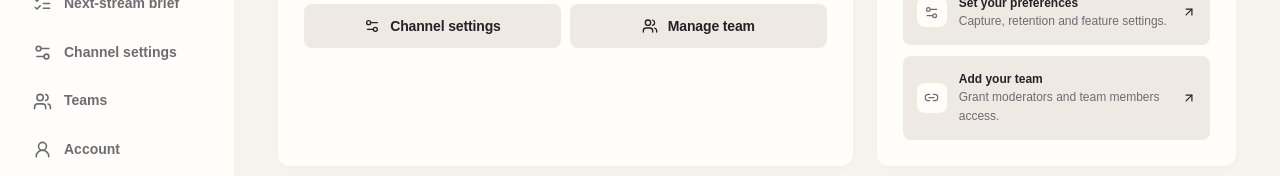
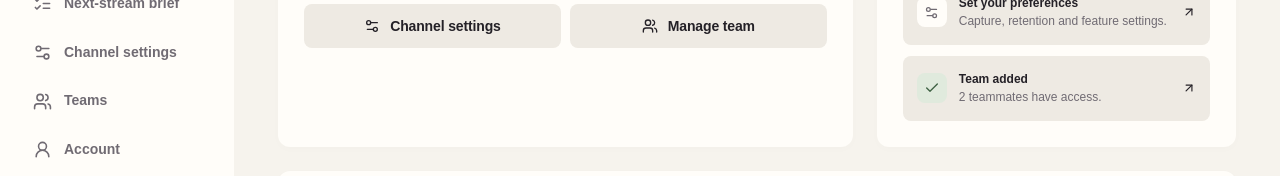
Before and after one commit to Folareen/Lore, a Next.js app in the folder apps/web/: page /demo in a window 1280 px wide. Shown: the part 427-603 px from the top of the page. Built offline with nearby package versions, Linux system fonts and the light colour scheme; no server answers.

Commit message:
fix(web): complete team setup from actual memberships

```diff
--- a/apps/web/src/features/workspace/overview.tsx
+++ b/apps/web/src/features/workspace/overview.tsx
@@ -1,6 +1,6 @@
 'use client';
 import Link from 'next/link';
-import { useState } from 'react';
+import { useEffect, useState } from 'react';
 import {
   ArrowUpRight,
   Check,
@@ -16,12 +16,50 @@ import { useWorkspace } from './workspace-context';
 import { Avatar } from '../../components/avatar';
 import { TwitchMark } from '../../components/brand';
 import { QuickCapture } from '../open-loops/quick-capture';
+import { useLiveRefresh } from '../continuity/live-updates';
+type TeamProgress =
+  | { channelId: string; status: 'ready'; count: number }
+  | { channelId: string; status: 'loading' | 'error' };
 export function Overview() {
-  const { session, channels, selected, selectChannel, connect, href } =
-    useWorkspace();
+  const {
+    session,
+    channels,
+    selected,
+    selectChannel,
+    connect,
+    href,
+    loadMembers,
+  } = useWorkspace();
   const [busy, setBusy] = useState(false);
   const [error, setError] = useState('');
   const ownChannel = channels.find((channel) => channel.role === 'owner');
+  const teamChannelId =
+    selected?.role === 'owner' && selected.connected ? selected.id : undefined;
+  const [teamProgress, setTeamProgress] = useState<TeamProgress | null>(null);
+  const [revision, setRevision] = useState(0);
+  useLiveRefresh(teamChannelId ?? '', () => setRevision((value) => value + 1));
+  useEffect(() => {
+    if (!teamChannelId) return;
+    const controller = new AbortController();
+    setTeamProgress({ channelId: teamChannelId, status: 'loading' });
+    void loadMembers(teamChannelId, controller.signal)
+      .then((members) => {
+        if (!controller.signal.aborted)
+          setTeamProgress({
+            channelId: teamChannelId,
+            status: 'ready',
+            count: members.length,
+          });
+      })
+      .catch(() => {
+        if (!controller.signal.aborted)
+          setTeamProgress({ channelId: teamChannelId, status: 'error' });
+      });
+    return () => controller.abort();
+  }, [teamChannelId, loadMembers, revision]);
+  const progress =
+    teamProgress?.channelId === teamChannelId ? teamProgress : null;
+  const hasTeam = progress?.status === 'ready' && progress.count > 0;
   async function connectChannel() {
     setBusy(true);
     setError('');
@@ -184,13 +222,30 @@ export function Overview() {
                 </div>
                 <ArrowUpRight size={14} />
               </Link>
-              <Link className="setup-step" href={href('team')}>
+              <Link
+                className={`setup-step ${hasTeam ? 'done' : ''}`}
+                href={href('team')}
+              >
                 <span className="step-icon">
-                  <Link2 size={15} />
+                  {hasTeam ? <Check size={16} /> : <Link2 size={15} />}
                 </span>
                 <div>
-                  <strong>Add your team</strong>
-                  <small>Grant moderators and team members access.</small>
+                  <strong>
+                    {hasTeam
+                      ? 'Team added'
+                      : teamChannelId && progress?.status !== 'ready'
+                        ? 'Team access'
+                        : 'Add your team'}
+                  </strong>
+                  <small>
+                    {hasTeam
+                      ? `${progress.count} ${progress.count === 1 ? 'teammate has' : 'teammates have'} access.`
+                      : progress?.status === 'error'
+                        ? 'Open Teams to check access.'
+                        : teamChannelId && progress?.status !== 'ready'
+                          ? 'Checking team access…'
+                          : 'Grant moderators and team members access.'}
+                  </small>
                 </div>
                 <ArrowUpRight size={14} />
               </Link>
```
Also changed, not shown: 2 other files (tests, documents, lock files or other folders).
